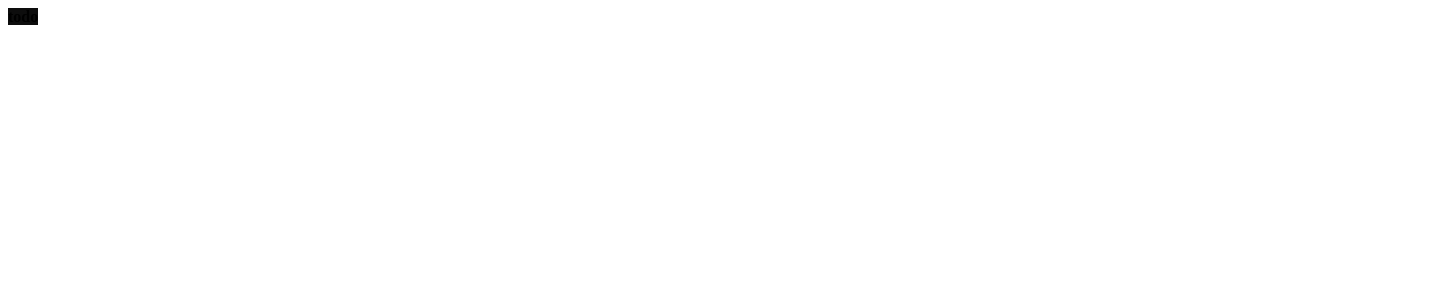
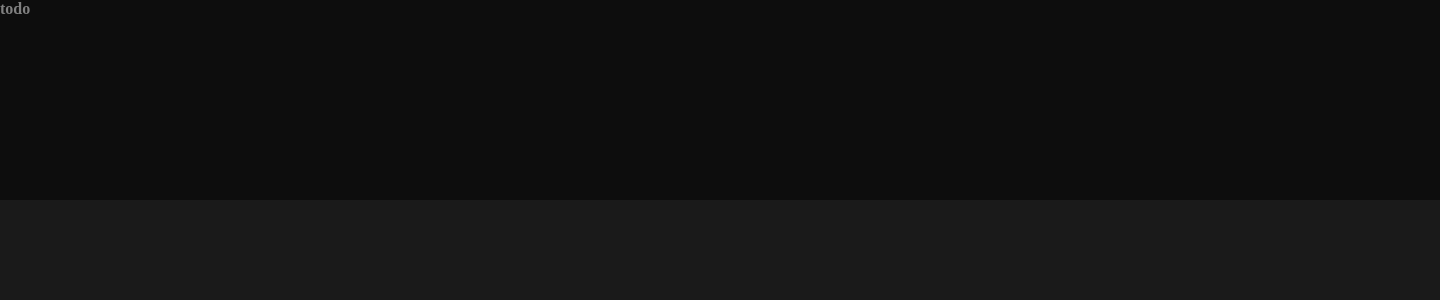
Before and after one commit to crissims/desafio01-reactjs, a React (Vite) app: page / in a window 1280 px wide. Shown: the top 300 px of the page, 1440 px wide, since content can reach past the window. Built offline with nearby package versions, Linux system fonts and the light colour scheme.

Commit message:
Bug fix de repo unsafe, criação do global.css, testes de estilização do background e Header

```diff
--- a/src/App.jsx
+++ b/src/App.jsx
@@ -1,6 +1,6 @@
 
 import { Header } from "./components/Header";
-
+import './global.css'
 
 export function App() {
 
--- a/src/components/Header.jsx
+++ b/src/components/Header.jsx
@@ -3,6 +3,8 @@
 
 export function Header() {
     return (
-        <strong className={styles.header}>todo</strong>
+        <header className={styles.header}>
+        <strong>todo</strong>
+        </header>
     );
 }
--- a/src/components/Header.module.css
+++ b/src/components/Header.module.css
@@ -1,5 +1,8 @@
 .header {
     background: #0D0D0D;
+    width: 1440px;
     height: 200px;
-    width: 1440px;
+    flex-shrink: 0;
+    box-sizing: border-box
+
 }
--- /dev/null
+++ b/src/global.css
@@ -0,0 +1,16 @@
+* {
+    margin: 0;
+    padding: 0;
+    box-sizing: border-box;
+    width: 1440px;
+    height: 200px;
+
+}
+
+
+body {
+    background: #1A1A1A;
+    color: #808080;
+    width: 1440px;
+    height: 200px;
+}
```
